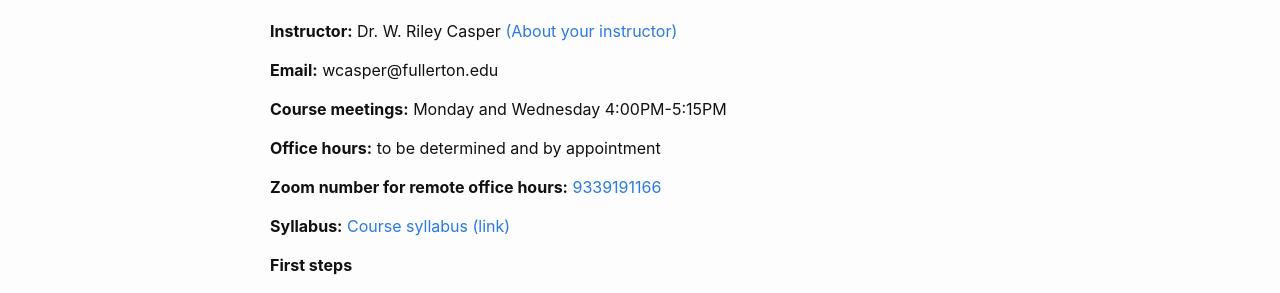
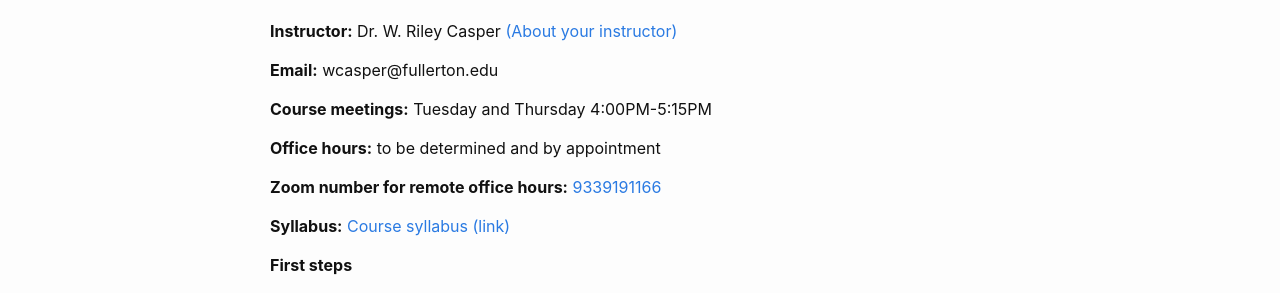
Before and after one commit to wcasper/math430spring2023, a Jekyll site: the page built from index.md, in a window 1280 px wide. Shown: the part 136-429 px from the top of the page. Built offline with Jekyll 4.4.1, drawn with Linux system fonts in a browser that asks for light colours.

Commit message:
fixed typo

```diff
--- a/index.md
+++ b/index.md
@@ -13,7 +13,7 @@ title: Math 430 Number Theory
 
 **Email:** wcasper@fullerton.edu
 
-**Course meetings:** Monday and Wednesday 4:00PM-5:15PM
+**Course meetings:** Tuesday and Thursday 4:00PM-5:15PM
 
 **Office hours:** to be determined and by appointment
 
```
